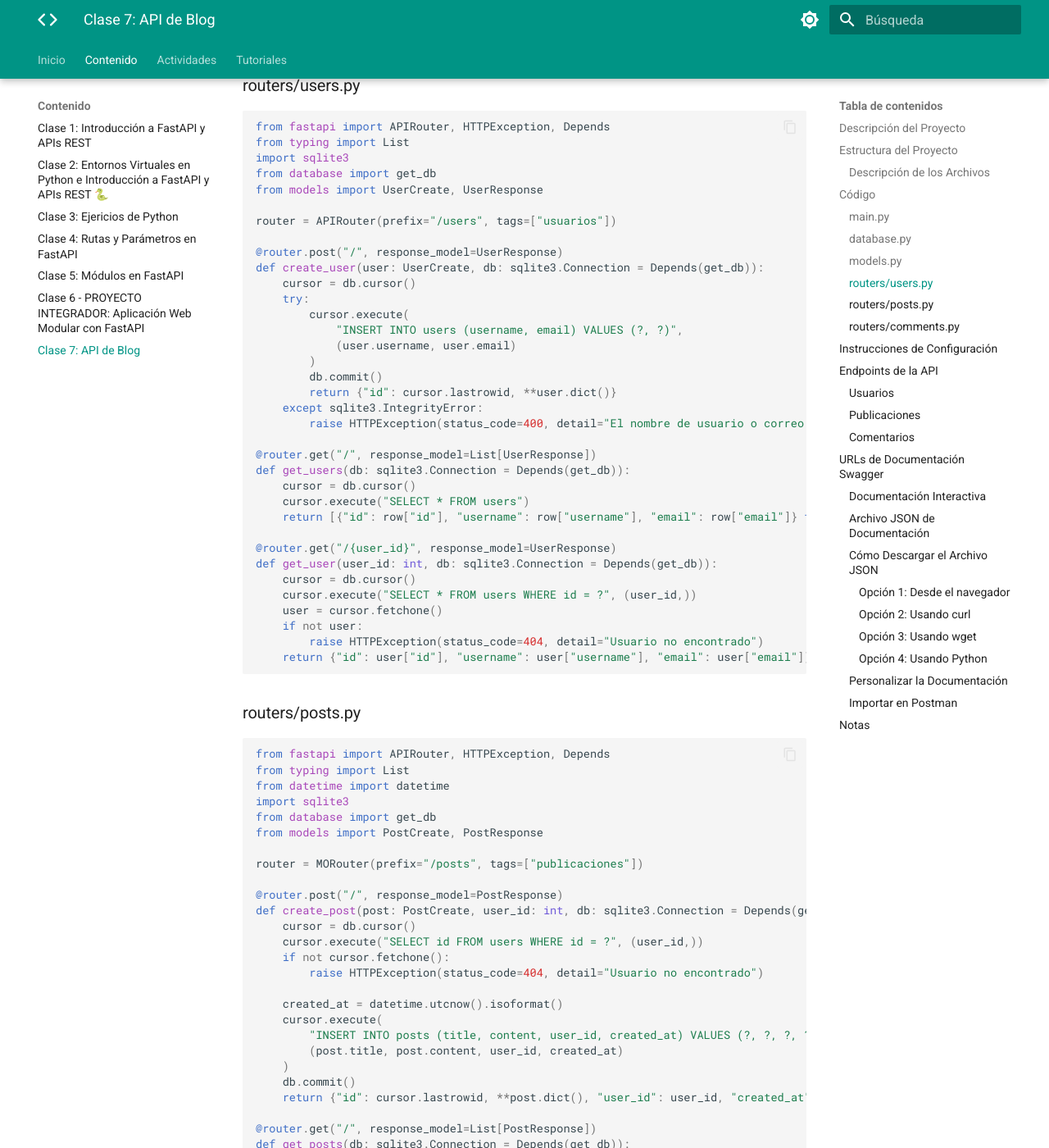
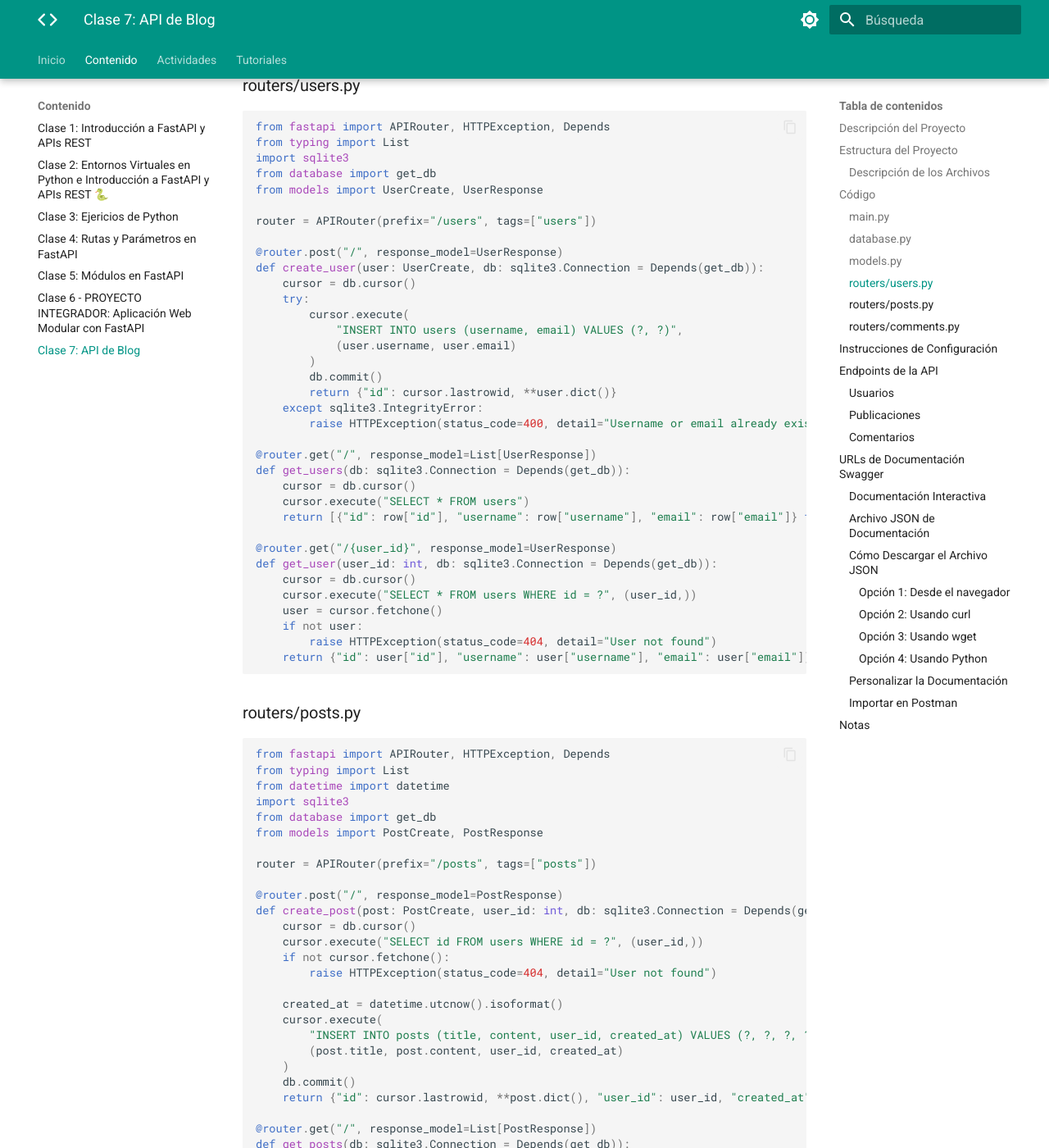
Before and after one commit to jfinfosena/25adso-pap, an MkDocs documentation site: the page built from docs/content/p7.md, in a window 1280 px wide and 1400 px high, scrolled down 3109 px. Shown: the whole window at 82% size. Built offline with MkDocs 1.6.1 and Material for MkDocs 9.7.7, drawn with Linux system fonts in a browser that asks for light colours; some of the changed text lies outside the part shown.

Commit message:
22-08-2025

````diff
--- a/docs/content/p7.md
+++ b/docs/content/p7.md
@@ -40,12 +40,12 @@
 from routers import users, posts, comments
 from database import init_db
 
-app = FastAPI(title="API de Blog")
+app = FastAPI(title="Blog API")
 
-# Inicializar la base de datos
+# Initialize database
 init_db()
 
-# Incluir los routers
+# Include routers
 app.include_router(users.router)
 app.include_router(posts.router)
 app.include_router(comments.router)
@@ -149,7 +149,7 @@
 from database import get_db
 from models import UserCreate, UserResponse
 
-router = APIRouter(prefix="/users", tags=["usuarios"])
+router = APIRouter(prefix="/users", tags=["users"])
 
 @router.post("/", response_model=UserResponse)
 def create_user(user: UserCreate, db: sqlite3.Connection = Depends(get_db)):
@@ -162,7 +162,7 @@
         db.commit()
         return {"id": cursor.lastrowid, **user.dict()}
     except sqlite3.IntegrityError:
-        raise HTTPException(status_code=400, detail="El nombre de usuario o correo ya existe")
+        raise HTTPException(status_code=400, detail="Username or email already exists")
 
 @router.get("/", response_model=List[UserResponse])
 def get_users(db: sqlite3.Connection = Depends(get_db)):
@@ -176,7 +176,7 @@
     cursor.execute("SELECT * FROM users WHERE id = ?", (user_id,))
     user = cursor.fetchone()
     if not user:
-        raise HTTPException(status_code=404, detail="Usuario no encontrado")
+        raise HTTPException(status_code=404, detail="User not found")
     return {"id": user["id"], "username": user["username"], "email": user["email"]}
 ```
 
@@ -190,14 +190,14 @@
 from database import get_db
 from models import PostCreate, PostResponse
 
-router = MORouter(prefix="/posts", tags=["publicaciones"])
+router = APIRouter(prefix="/posts", tags=["posts"])
 
 @router.post("/", response_model=PostResponse)
 def create_post(post: PostCreate, user_id: int, db: sqlite3.Connection = Depends(get_db)):
     cursor = db.cursor()
     cursor.execute("SELECT id FROM users WHERE id = ?", (user_id,))
     if not cursor.fetchone():
-        raise HTTPException(status_code=404, detail="Usuario no encontrado")
+        raise HTTPException(status_code=404, detail="User not found")
 
     created_at = datetime.utcnow().isoformat()
     cursor.execute(
@@ -220,7 +220,7 @@
     cursor.execute("SELECT * FROM posts WHERE id = ?", (post_id,))
     post = cursor.fetchone()
     if not post:
-        raise HTTPException(status_code=404, detail="Publicación no encontrada")
+        raise HTTPException(status_code=404, detail="Post not found")
     return {"id": post["id"], "title": post["title"], "content": post["content"],
             "user_id": post["user_id"], "created_at": post["created_at"]}
 ```
@@ -235,18 +235,18 @@
 from database import get_db
 from models import CommentCreate, CommentResponse
 
-router = APIRouter(prefix="/posts/{post_id}/comments", tags=["comentarios"])
+router = APIRouter(prefix="/posts/{post_id}/comments", tags=["comments"])
 
 @router.post("/", response_model=CommentResponse)
 def create_comment(post_id: int, comment: CommentCreate, user_id: int, db: sqlite3.Connection = Depends(get_db)):
     cursor = db.cursor()
     cursor.execute("SELECT id FROM posts WHERE id = ?", (post_id,))
     if not cursor.fetchone():
-        raise HTTPException(status_code=404, detail="Publicación no encontrada")
+        raise HTTPException(status_code=404, detail="Post not found")
 
     cursor.execute("SELECT id FROM users WHERE id = ?", (user_id,))
     if not cursor.fetchone():
-        raise HTTPException(status_code=404, detail="Usuario no encontrado")
+        raise HTTPException(status_code=404, detail="User not found")
 
     created_at = datetime.utcnow().isoformat()
     cursor.execute(
````
